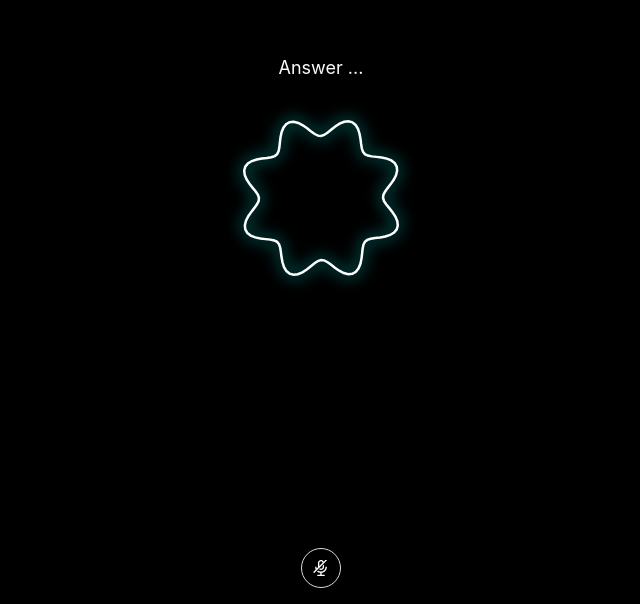
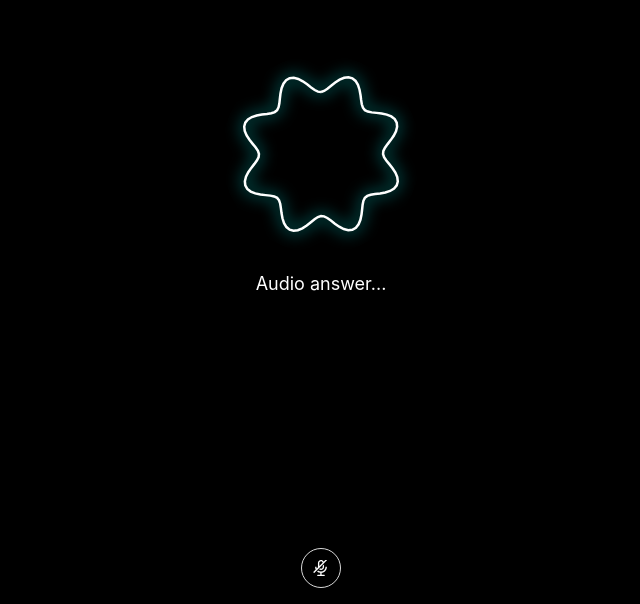
Before and after one commit to plavno-plavno/sqr-app, a React (Create React App) app: page / in a window 1280 px wide. Shown: the part 196-800 px from the top of the page, without its empty margins (319-959 px from the left). Built offline with nearby package versions, Linux system fonts and the light colour scheme.

Commit message:
Add VAD 2

```diff
--- a/src/App/index.tsx
+++ b/src/App/index.tsx
@@ -1,4 +1,4 @@
-import { useState, useRef, useEffect } from 'react';
+import { useState, useRef } from 'react';
 import { MicrophoneButton } from '../components';
 import { ServerResponse, Segment, AudioResponse } from '../types/requests';
 import { MainLayout } from '../layouts';
@@ -10,12 +10,13 @@ import AudioVisualizerPlayer from '../components/AudioVisualizerPlayer';
 const MAX_WORDS = 25;
 
 export const App = () => {
-  const [transcribedText, setTranscribedText] = useState<string>('');
+  const [, setTranscribedText] = useState<string>('');
   const [, setSegments] = useState<Segment[]>([]);
-  const [translations, setTranslations] = useState<Record<string, string>>({});
+  const [, setTranslations] = useState<Record<string, string>>({});
   const audioQueueRef = useRef<AudioQueueManager | null>(null);
-  const [lastAudio, setLastAudio] = useState<string | null>(null);
+  const [, setLastAudio] = useState<string | null>(null);
   const [currentLevel, setCurrentLevel] = useState(0);
+  const [audioText, setAudioText] = useState<string>('');
 
   const handleTranscription = (response: ServerResponse) => {
     if ('segments' in response) {
@@ -59,6 +60,7 @@ export const App = () => {
           }
           audioQueueRef.current.addToQueue(audioResponse.segments.audio);
           setLastAudio(audioResponse.segments.audio);
+          setAudioText((audioResponse.segments as any).text || '');
         } else {
           // Обработка переводов
           setTranslations(response.segments as Record<string, string>);
@@ -73,16 +75,10 @@ export const App = () => {
         <div className={s.App_Answer}>
           <div className={s.App_Answer_Wrapper}>
             <Space direction="vertical" size="middle" style={{ width: '100%' }}>
+              <AudioVisualizerPlayer level={currentLevel} width={200} height={200} />
               <Typography.Text className={s.App_Answer_Wrapper_Text}>
-                {transcribedText ? transcribedText : 'Answer ...' }
+                {audioText || 'Audio answer...'}
               </Typography.Text>
-              <AudioVisualizerPlayer level={currentLevel} width={200} height={200} />
-
-              {Object.entries(translations).map(([lang, text]) => (
-                <Typography.Text key={lang} className={s.App_Answer_Wrapper_Text}>
-                  <strong>{lang.toUpperCase()}:</strong> {text}
-                </Typography.Text>
-              ))}
             </Space>
           </div>
         </div>
--- a/src/helpers/WebSocketConnection.ts
+++ b/src/helpers/WebSocketConnection.ts
@@ -84,7 +84,7 @@ export class WebSocketConnection {
         isStartStream: true,
         disableSentenceCutter: true,
         returnTranslatedSegments: true,
-        sameOutputThreshold: 3,
+        sameOutputThreshold: 4,
         prompt: 'qa',
       };
       const jsonPacket = JSON.stringify(packet);
--- a/src/helpers/audioWorkletProcessor.ts
+++ b/src/helpers/audioWorkletProcessor.ts
@@ -23,7 +23,7 @@ export class AudioWorkletManager {
       onError: () => {},
       onLevel: () => {},
       onVoiceActivity: () => {},
-      vadThreshold: 0.003, // Порог по умолчанию
+      vadThreshold: 0.004, // Порог по умолчанию
       vadSilenceFrames: 10, // 10 тихих фреймов для определения тишины
       ...options
     };
```
